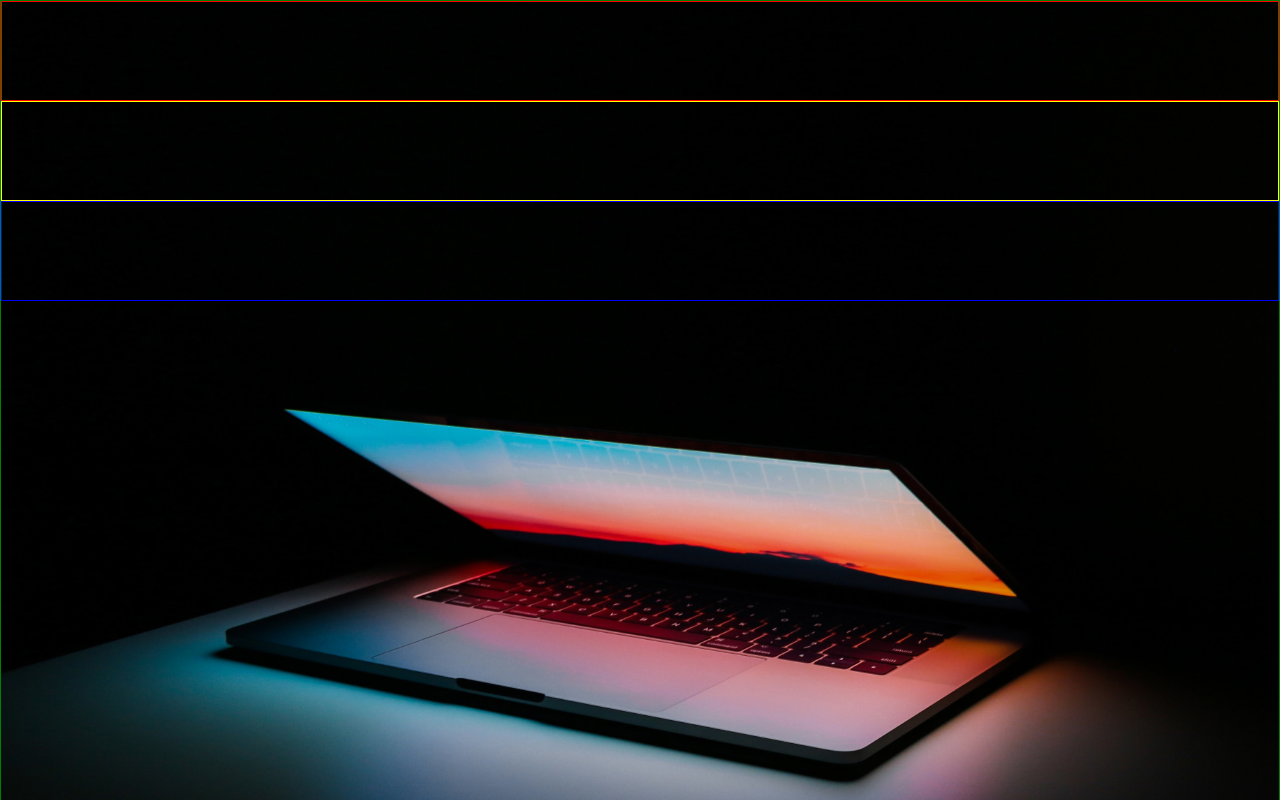
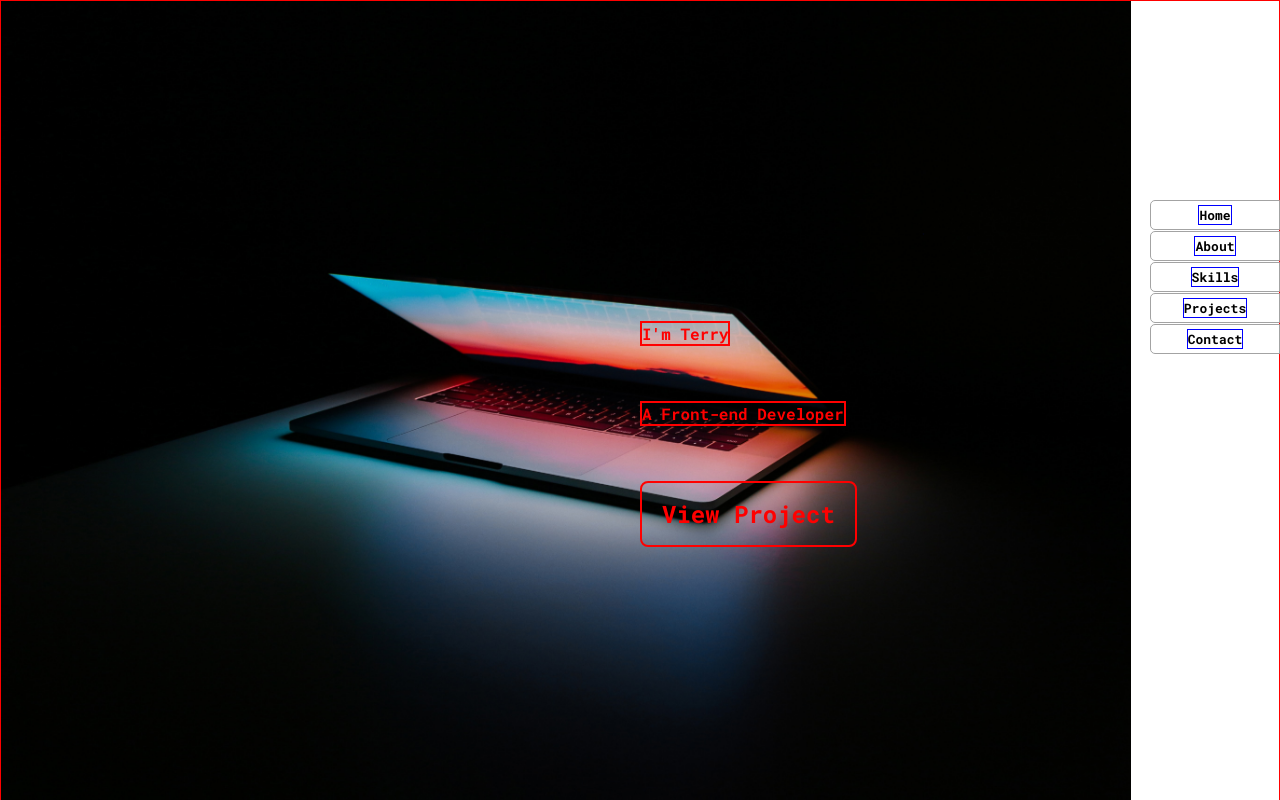
Before and after one commit to terryjung0244/onePagePortfolioV2, a React (Create React App) app: page / in a window 1280 px wide. Shown: the top 800 px of the page. Built offline with nearby package versions, Linux system fonts and the light colour scheme.

Commit message:
Home Style Updated

```diff
--- a/src/App.js
+++ b/src/App.js
@@ -26,7 +26,7 @@ const App = () => {
         <Contact/>
       </div>
       <div>
-        {/* <NavBar/> */}
+        <NavBar/>
       </div>
     </div>
   )
--- a/src/screens/Style/Home.css
+++ b/src/screens/Style/Home.css
@@ -1,38 +1,63 @@
+* {
+  color: red;
+}
+
 .homeMainCon {
-  border: 1px solid green;
+  border: 1px solid red;
   width: 100%;
-  height: 1200px;
+  /* height: 1200px; */
   position: relative;
+}
+
+.homeSubCon {
+  padding: 450px 0 0 400px;
+
 }
 
 .homeMyNameCon {
   border: 1px solid red;
-  width: 100%;
-  height: 100px;
+  font-size: 4rem;
+  letter-spacing: 4px;
 }
 
 .homeJobTitleCon {
-  border: 1px solid yellow;
-  width: 100%;
-  height: 100px;
+  border: 1px solid red;
+  font-size: 2.8rem;
+  margin: 40px 0 100px 0;
 }
 
-.homeProjectCon {
-  border: 1px solid blue;
-  width: 100%;
-  height: 100px;
+.homeProjectSubCon {
+  border: 1px solid floralwhite;
+  border-radius: 8px;
+  font-size: 1.5rem;
+  /* width: 230px; */
+  /* height: 65px; */
+  padding: 15px 20px;
+  display: flex;
+  justify-content: center;
+  align-items: center;
+  border: 2px solid red;
+  position: absolute;
+  top: 60%;
+  left: 50%
 }
 
+@media screen and (min-width: 0px) and (max-width: 600px) {
+  .homeProjectSubCon {
+    color: blue;
+    width: 100%;
+    left: 0;
+    margin: 0 5px;
 
-.homeBgMainCon {
-
+  }
 }
 
 .homeBgCon {
-  object-fit: cover;
   width: 100%;
   height: 100%;
-  position: absolute;
+  object-fit: cover;
   z-index: -1;
+  /* position: absolute;
   top: 0;
+  left: 0; */
 }
--- a/src/screens/Style/navBar.css
+++ b/src/screens/Style/navBar.css
@@ -3,14 +3,16 @@
   color: white;
   width: 130px;
   z-index: 3;
-  top: 130px;
-  right: -1%;
+  top: 200px;
+  right: 0;
 }
 
 .navBarSubCon {
   border: none;
   background-color: white;
-  border-radius: 5px;
+  /* border-radius: 5px; */
+  border-top-left-radius: 5px;
+  border-bottom-left-radius: 5px;
   border: 1px solid #a3a3a3;
   display: flex;
   justify-content: center;
@@ -25,5 +27,5 @@
   color: black;
   border: 1px solid blue;
   font-size: 13px;
-  padding-right: 10px;
+  /* padding-right: 10px; */
 }
--- a/src/screens/component/Home.jsx
+++ b/src/screens/component/Home.jsx
@@ -1,23 +1,34 @@
 import React from 'react'
 import './../Style/home.css'
-
+import bgImage from './../../resources/image/homeBg.jpg';
 
 const Home = () => {
   return (
     <div className='homeMainCon'>
+      {/* <div className='homeSubCon'>
         <div className='homeMyNameCon'>
           I'm Terry
         </div>
         <div className='homeJobTitleCon'>
           A Front-end Developer
         </div>
-        <div className='homeProjectCon'>
+        <div className='homeProjectSubCon'>
+          View Project
+        </div>
+      </div> */}
+      <div style={{width: '100%', height: '100vh', backgroundImage: `url(${bgImage})`, backgroundSize: 'contain', backgroundRepeat: 'no-repeat', display: 'flex', justifyContent: 'center', alignItems: 'flex-start', flexDirection: 'column', position: 'relative'}}>
+        <div style={{border: '2px solid red', position: 'absolute', top: '40%', left: '50%'}}>
+          I'm Terry
+        </div>
+        <div style={{border: '2px solid red', position: 'absolute', top: '50%', left: '50%'}}>
+          A Front-end Developer
+        </div>
+        <div className='homeProjectSubCon' style={{}}>
           View Project
         </div>
 
-      <div className='homeBgMainCon'>
-        <img className='homeBgCon' src='img/homeBg.jpg' alt='homeBgError.jpg'/>
       </div>
+      {/* <img className='homeBgCon' src='img/homeBg.jpg' alt='homeBgError.jpg' /> */}
     </div>
   )
 }
--- a/src/screens/component/NavBar.jsx
+++ b/src/screens/component/NavBar.jsx
@@ -28,9 +28,7 @@ const NavBar = () => {
     }
   }, [])
 
-  window.addEventListener('scroll',(event) => {
-    console.log('Scrolling...');
-});
+
 
   return (
     <div>
```
Also changed, not shown: src/resources/image/homeBg.jpg (renamed from public/img/homeBg.jpg).
